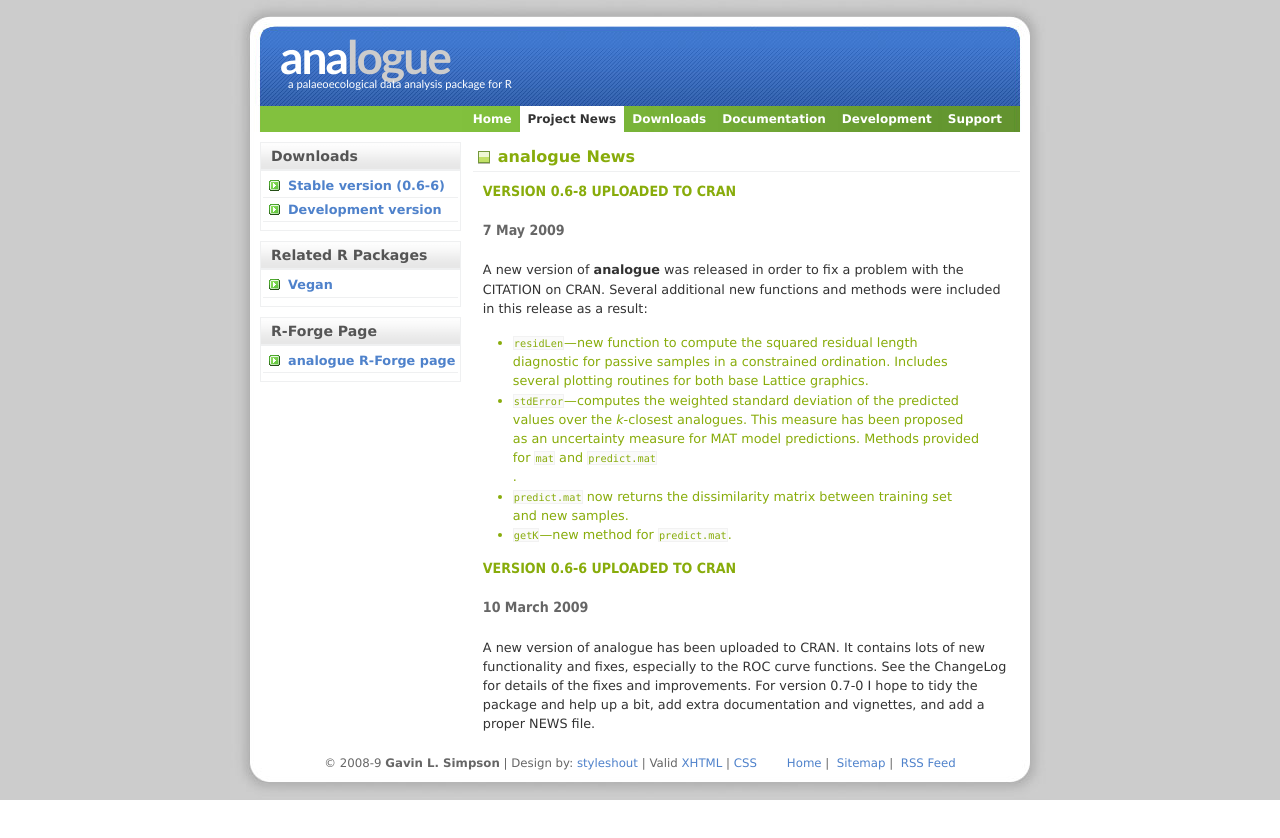
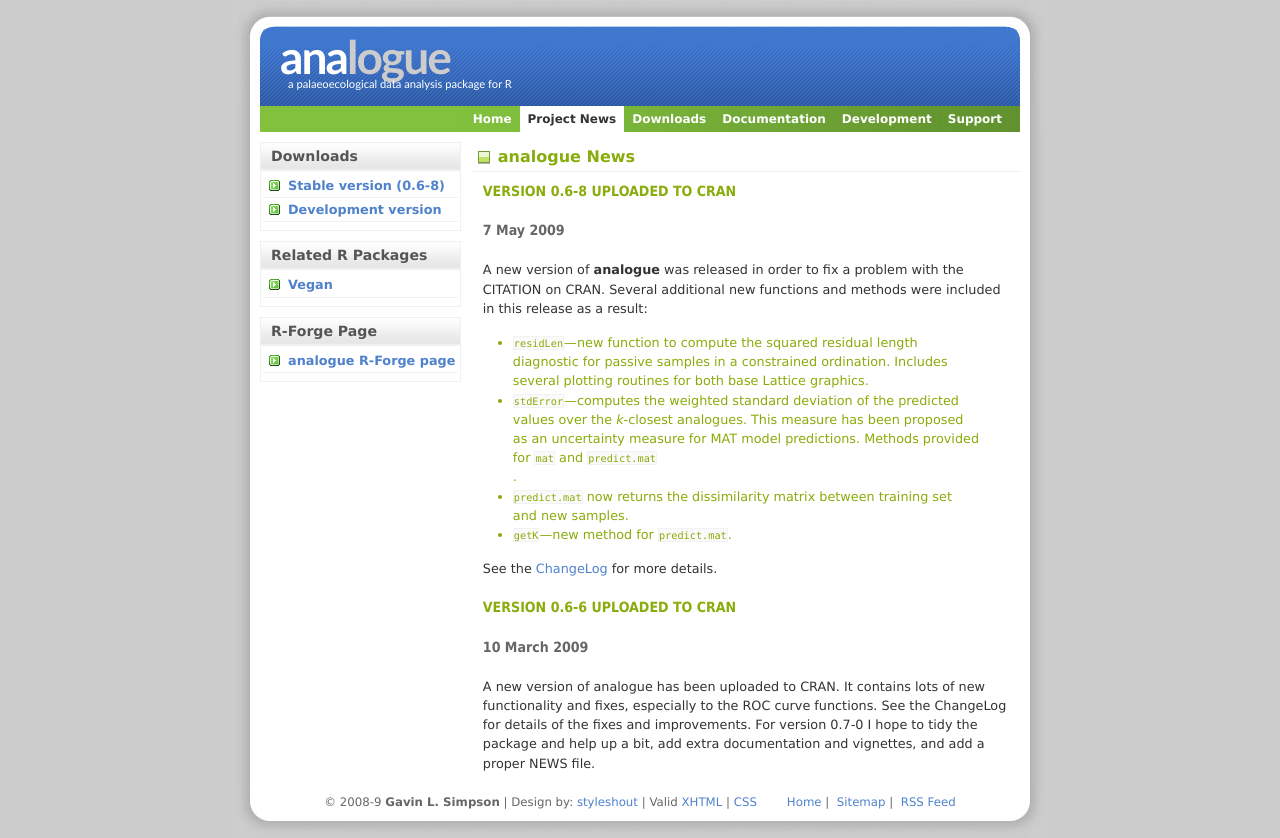
Before and after one commit to gavinsimpson/analogue, a PHP site: page /news.php in a window 1280 px wide. Before the commit the page ends 800 px from the top, so only its background shows below. Run offline with PHP 8.4, Linux system fonts and the light colour scheme.

Commit message:
updated news page on website

```diff
--- a/www/include/side_bar.inc
+++ b/www/include/side_bar.inc
@@ -1,5 +1,5 @@
 <?php
-    $stable_version = "0.6-6";
+    $stable_version = "0.6-8";
     echo "
          <div id=\"sidebar\">
 
--- a/www/news.php
+++ b/www/news.php
@@ -60,6 +60,8 @@
         	        set and new samples.</li>
         	        <li><strong><kbd>getK</kbd></strong>&mdash;new method for <strong><kbd>predict.mat</kbd></strong>.</li>
 			    </ul>
+			    <p>See the <a href="http://cran.r-project.org/web/packages/analogue/ChangeLog">ChangeLog</a>
+			    for more details.</p>
 				<h2>Version 0.6-6 uploaded to CRAN</h2>
 				<h3>10 March 2009</h3>
 				<p>A new version of analogue has been uploaded to CRAN. It contains lots of new functionality
```
